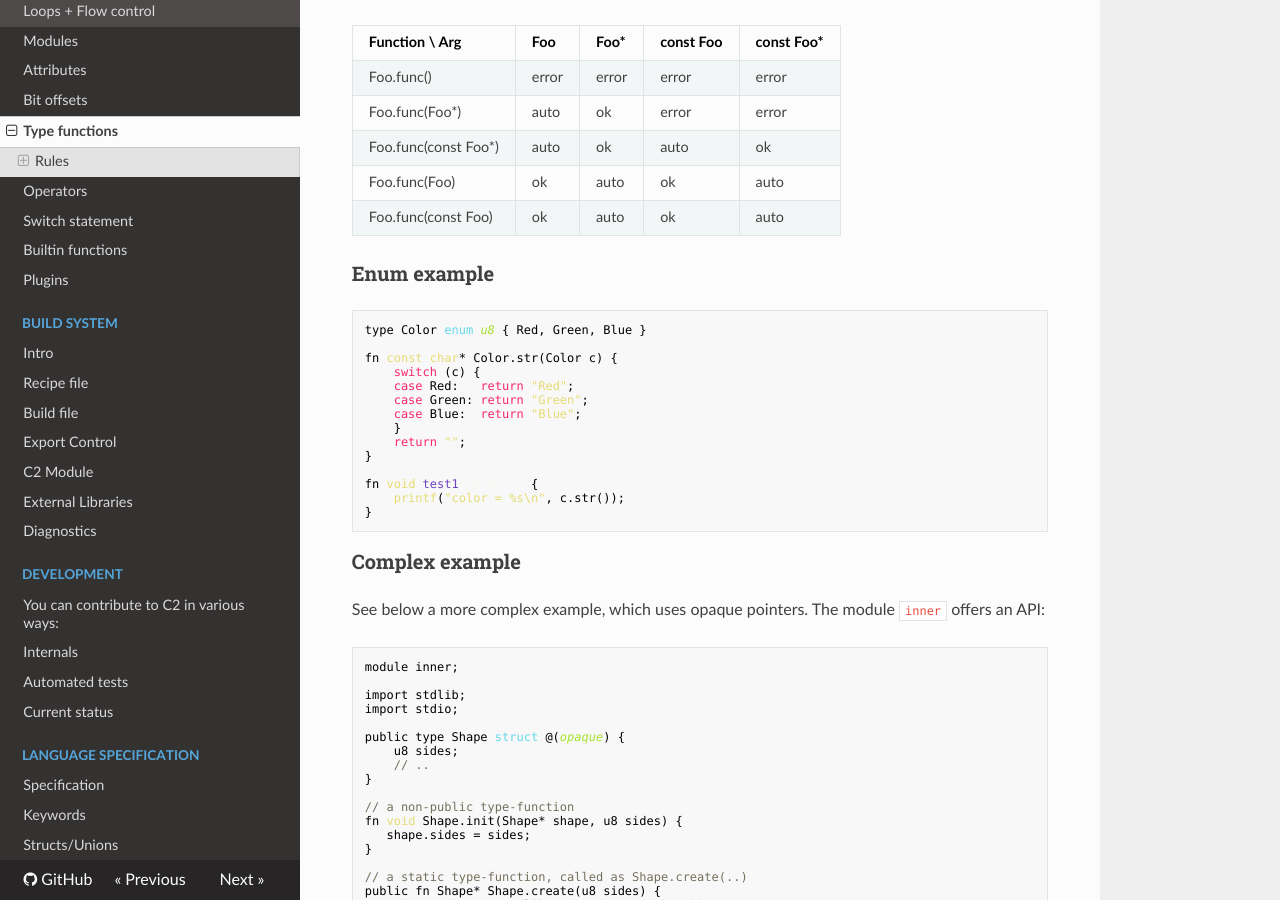
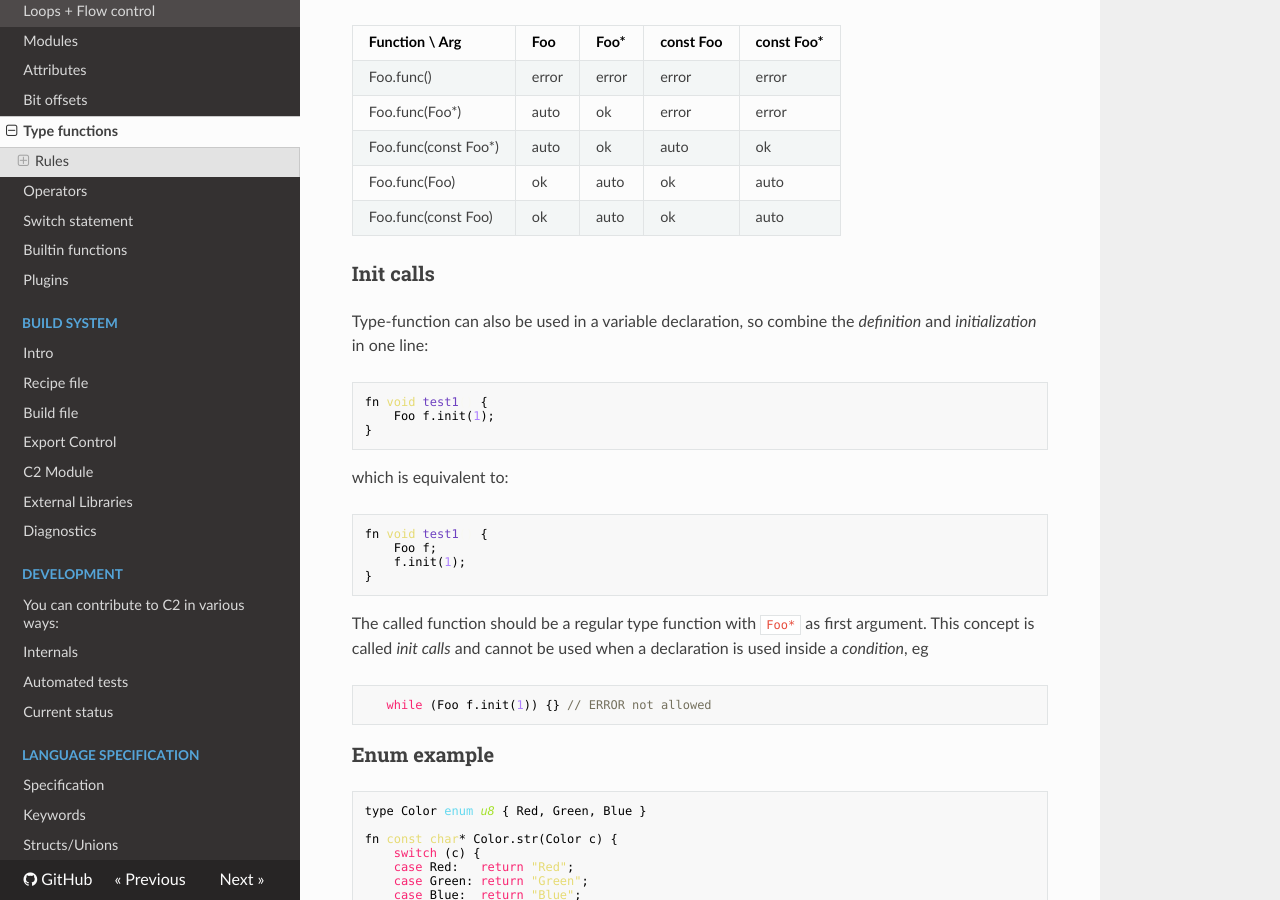
Before and after one commit to c2lang/documentation, an MkDocs documentation site: the page built from documentation/docs/language/type_functions.md, in a window 1280 px wide and 900 px high, scrolled down 2062 px. Built offline with MkDocs 1.6.1, drawn with Linux system fonts in a browser that asks for light colours; nearby versions of some CDN libraries; old or Windows-style settings are respelled for this version of MkDocs.

Commit message:
language: added init calls

````diff
--- a/documentation/docs/language/type_functions.md
+++ b/documentation/docs/language/type_functions.md
@@ -107,6 +107,33 @@ Rules
 | Foo.func(Foo)        | ok    | auto  |  ok       |     auto   |
 | Foo.func(const Foo)  | ok    | auto  |  ok       |     auto   |
 
+### Init calls
+
+Type-function can also be used in a variable declaration, so combine
+the _definition_ and _initialization_ in one line:
+
+```c
+fn void test1() {
+    Foo f.init(1);
+}
+```
+
+which is equivalent to:
+```c
+fn void test1() {
+    Foo f;
+    f.init(1);
+}
+```
+
+The called function should be a regular type function with `Foo*` as first argument.
+This concept is called *init calls* and cannot be used when a declaration
+is used inside a *condition*, eg
+
+```c
+   while (Foo f.init(1)) {} // ERROR not allowed
+```
+
 
 ### Enum example
 
````
Also changed, not shown: documentation/docs/introduction/changes_from_c.md (+2 -1 lines).
